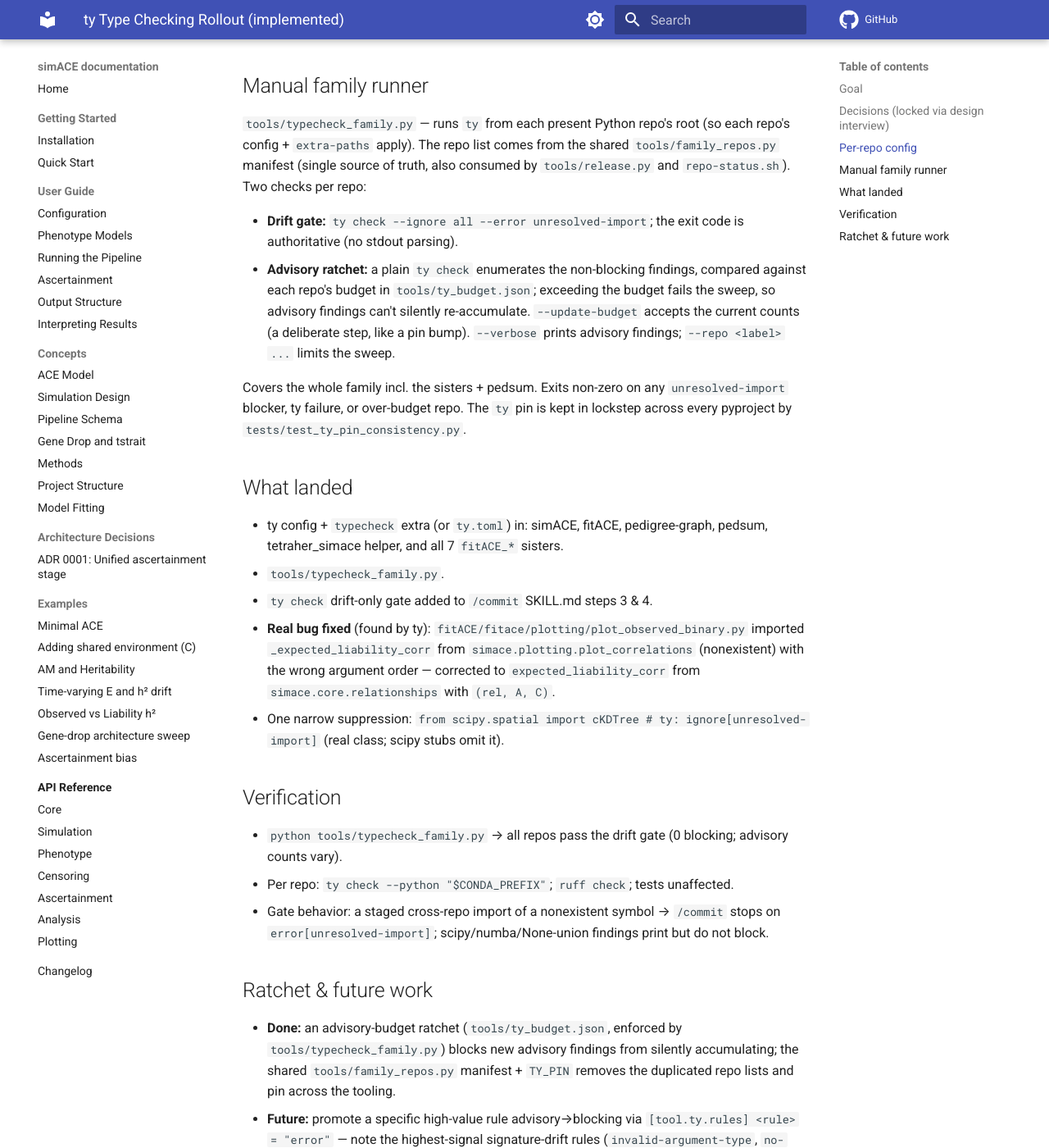
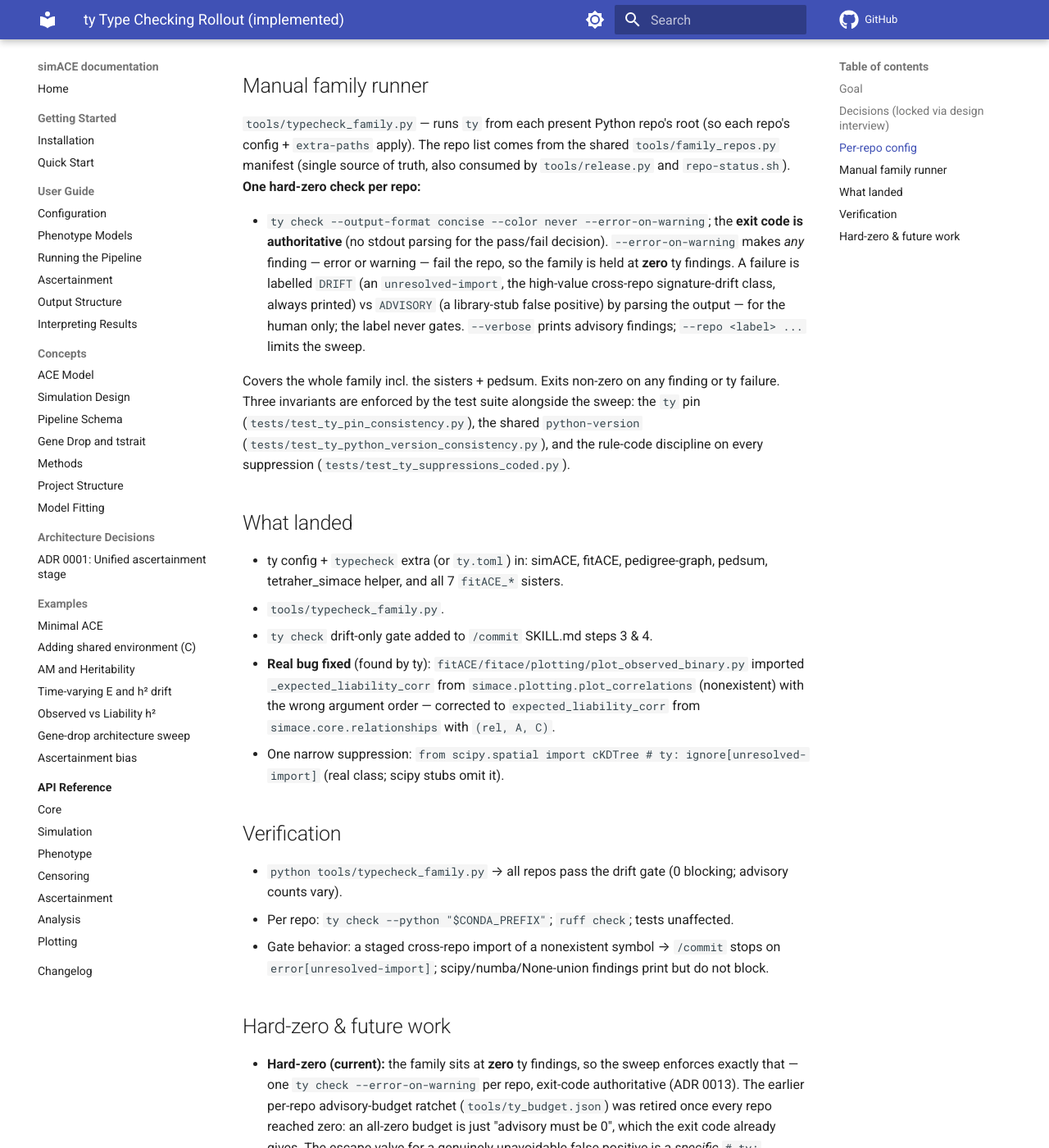
Before and after one commit to rwaples/simACE, an MkDocs documentation site: the page built from docs/plans/ty-typecheck-rollout.md, in a window 1280 px wide and 1400 px high, scrolled down 1584 px. Shown: the whole window at 82% size. Built offline with MkDocs 1.6.1 and Material for MkDocs 9.7.7, drawn with Linux system fonts in a browser that asks for light colours; comment, search, counter and statistics services are not loaded; some of the changed text lies outside the part shown.

Commit message:
Retire ty advisory-budget ratchet for hard-zero family sweep
The per-repo advisory budget (tools/ty_budget.json) reached all-zeros once every
repo was clean, degenerating into "advisory must be 0" -- which a single
`ty check --error-on-warning` already enforces by exit code. Collapse the
two-pass runner to one exit-code-authoritative hard-zero check per repo and
delete the budget machinery (ADR 0013). Add two guard tests: every
`# ty: ignore` must carry a rule code (test_ty_suppressions_coded), and
`python-version` must match the new TY_PYTHON_VERSION across all repos
(test_ty_python_version_consistency).

```diff
--- a/docs/plans/ty-typecheck-rollout.md
+++ b/docs/plans/ty-typecheck-rollout.md
@@ -70,20 +70,22 @@ error-on-warning = false
 `tools/typecheck_family.py` — runs `ty` from each present Python repo's root (so
 each repo's config + `extra-paths` apply). The repo list comes from the shared
 `tools/family_repos.py` manifest (single source of truth, also consumed by
-`tools/release.py` and `repo-status.sh`). Two checks per repo:
+`tools/release.py` and `repo-status.sh`). **One hard-zero check per repo:**
 
-- **Drift gate:** `ty check --ignore all --error unresolved-import`; the exit
-  code is authoritative (no stdout parsing).
-- **Advisory ratchet:** a plain `ty check` enumerates the non-blocking findings,
-  compared against each repo's budget in `tools/ty_budget.json`; exceeding the
-  budget fails the sweep, so advisory findings can't silently re-accumulate.
-  `--update-budget` accepts the current counts (a deliberate step, like a pin
-  bump). `--verbose` prints advisory findings; `--repo <label> ...` limits the
-  sweep.
+- `ty check --output-format concise --color never --error-on-warning`; the
+  **exit code is authoritative** (no stdout parsing for the pass/fail decision).
+  `--error-on-warning` makes *any* finding — error or warning — fail the repo, so
+  the family is held at **zero** ty findings. A failure is labelled `DRIFT` (an
+  `unresolved-import`, the high-value cross-repo signature-drift class, always
+  printed) vs `ADVISORY` (a library-stub false positive) by parsing the output —
+  for the human only; the label never gates. `--verbose` prints advisory
+  findings; `--repo <label> ...` limits the sweep.
 
-Covers the whole family incl. the sisters + pedsum. Exits non-zero on any
-`unresolved-import` blocker, ty failure, or over-budget repo. The `ty` pin is
-kept in lockstep across every pyproject by `tests/test_ty_pin_consistency.py`.
+Covers the whole family incl. the sisters + pedsum. Exits non-zero on any finding
+or ty failure. Three invariants are enforced by the test suite alongside the
+sweep: the `ty` pin (`tests/test_ty_pin_consistency.py`), the shared
+`python-version` (`tests/test_ty_python_version_consistency.py`), and the
+rule-code discipline on every suppression (`tests/test_ty_suppressions_coded.py`).
 
 ## What landed
 
@@ -107,12 +109,20 @@ kept in lockstep across every pyproject by `tests/test_ty_pin_consistency.py`.
   `/commit` stops on `error[unresolved-import]`; scipy/numba/None-union findings
   print but do not block.
 
-## Ratchet & future work
+## Hard-zero & future work
 
-- **Done:** an advisory-budget ratchet (`tools/ty_budget.json`, enforced by
-  `tools/typecheck_family.py`) blocks new advisory findings from silently
-  accumulating; the shared `tools/family_repos.py` manifest + `TY_PIN` removes
-  the duplicated repo lists and pin across the tooling.
+- **Hard-zero (current):** the family sits at **zero** ty findings, so the sweep
+  enforces exactly that — one `ty check --error-on-warning` per repo, exit-code
+  authoritative (ADR 0013). The earlier per-repo advisory-budget ratchet
+  (`tools/ty_budget.json`) was retired once every repo reached zero: an all-zero
+  budget is just "advisory must be 0", which the exit code already gives. The
+  escape valve for a genuinely unavoidable false positive is a *specific*
+  `# ty: ignore[rule]` suppression — kept rule-coded by
+  `tests/test_ty_suppressions_coded.py`, so hard-zero stays safe.
+- **Shared manifest:** `tools/family_repos.py` holds the one repo list plus
+  `TY_PIN` and `TY_PYTHON_VERSION`, removing the duplicated lists/pins across the
+  tooling (enforced by `tests/test_ty_pin_consistency.py` +
+  `tests/test_ty_python_version_consistency.py`).
 - **Future:** promote a specific high-value rule advisory→blocking via
   `[tool.ty.rules] <rule> = "error"` — note the highest-signal signature-drift
   rules (`invalid-argument-type`, `no-matching-overload`) are also the noisiest
```
Also changed, not shown: docs/adr/0013-retire-ty-advisory-budget-ratchet.md (added, +23 -0 lines), 5 other files.
